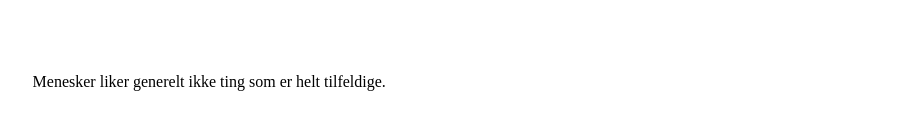
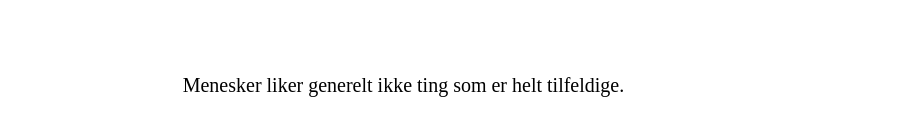
Before and after one commit to mollerse/pseudorandom-pleasures-presentation, a website built with Vite: page index.html in a window 1280 px wide. Shown: the part 1574-1710 px from the top of the page, without its empty margins (7-921 px from the left). Built offline with nearby package versions, Linux system fonts and the light colour scheme; files whose address does not match are found by name; what dat.gui, reveal.js would draw is missing.

Commit message:
bedre look på standalone slide

```diff
--- a/index.html
+++ b/index.html
@@ -76,6 +76,12 @@
 
       .center h1 {
         margin-bottom: 0;
+      }
+
+      .center .stand-alone {
+        width: 75%;
+        font-size: 125%;
+        margin: 0 auto;
       }
 
       .center .subtitle {
@@ -198,7 +204,7 @@
         </section>
         <section class="center">
           <div>
-            <p>Menesker liker generelt ikke ting som er helt tilfeldige.</p>
+            <p class="stand-alone">Menesker liker generelt ikke ting som er helt tilfeldige.</p>
           </div>
         </section>
         <section class="demo">
```
